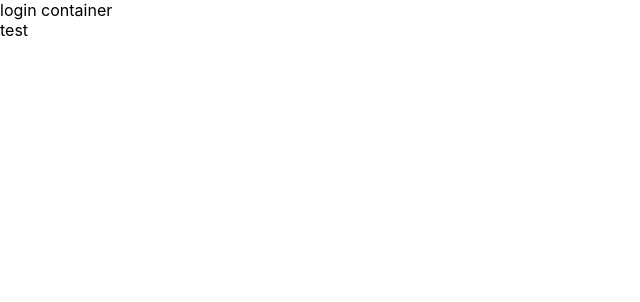
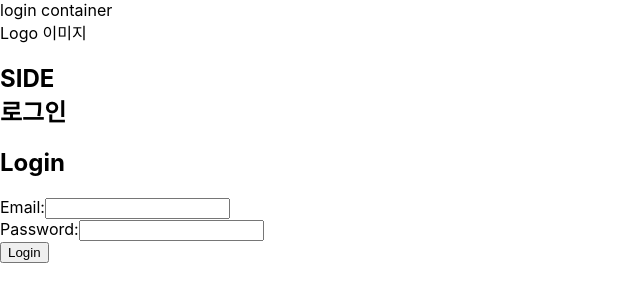
Before and after one commit to shoney921/side-client, a React (Create React App) app: page / in a window 1280 px wide. Shown: the top 302 px of the page, without its empty margins (0-640 px from the left). Built offline with nearby package versions, Linux system fonts and the light colour scheme.

Commit message:
로그인 폼 컨포넌트 추가

```diff
--- /dev/null
+++ b/src/pages/login/LoginContainer.scss
@@ -0,0 +1,11 @@
+#loginContainer {
+  height: 100% !important;
+  width: 100%;
+  .container-fluid {
+    height: 100% !important;
+    & > .row {
+      height: 100%;
+      align-items: center;
+    }
+  }
+}
--- a/src/pages/login/LoginContainer.tsx
+++ b/src/pages/login/LoginContainer.tsx
@@ -1,9 +1,16 @@
-import React from "react";
+import React, { useEffect } from "react";
 import { ReactElement } from "react";
 import { Container, Row } from "react-bootstrap";
 import { LoginSection } from "./component/LoginSection";
+import SessionService from "../../service/SessionService";
 
 export const LoginContainer: React.FC = (): ReactElement => {
+  const sessionService = new SessionService();
+
+  useEffect(() => {
+    sessionService.deleteSessionInfo();
+  }, []);
+
   return (
     <div id="loginContainer">
       login container
--- /dev/null
+++ b/src/pages/login/component/LoginForm.tsx
@@ -0,0 +1,83 @@
+import React, { useState } from "react";
+import axios from "axios";
+
+const LoginForm: React.FC = () => {
+  const [email, setEmail] = useState<string>("");
+  const [password, setPassword] = useState<string>("");
+  const [isValidEmail, setIsValidEmail] = useState<boolean>(true);
+  const [isValidPassword, setIsValidPassword] = useState<boolean>(true);
+
+  const validateEmail = (input: string) => {
+    // 간단한 이메일 형식의 정규표현식
+    const emailRegex = /^[^\s@]+@[^\s@]+\.[^\s@]+$/;
+    return emailRegex.test(input);
+  };
+
+  const validatePassword = (input: string) => {
+    return input.length >= 4;
+  };
+
+  const handleLogin = async () => {
+    // 간단한 클라이언트 측 유효성 검증
+    const isEmailValid = validateEmail(email);
+    const isPasswordValid = validatePassword(password);
+
+    setIsValidEmail(isEmailValid);
+    setIsValidPassword(isPasswordValid);
+
+    if (isEmailValid && isPasswordValid) {
+      try {
+        // API 호출 및 로그인 처리
+        const response = await axios.post("/api/login", { email, password });
+        console.log(response.data); // 로그인 성공 시 처리
+      } catch (error) {
+        console.error("로그인 실패:", error);
+      }
+    }
+  };
+
+  return (
+    <div>
+      <h2>Login</h2>
+      <form>
+        <label>
+          Email:
+          <input
+            type="text"
+            value={email}
+            onChange={(e) => {
+              setEmail(e.target.value);
+              setIsValidEmail(true); // 입력이 변경될 때마다 유효성 검증 초기화
+            }}
+          />
+          {!isValidEmail && (
+            <span style={{ color: "red" }}>올바른 이메일 형식이 아닙니다.</span>
+          )}
+        </label>
+        <br />
+        <label>
+          Password:
+          <input
+            type="password"
+            value={password}
+            onChange={(e) => {
+              setPassword(e.target.value);
+              setIsValidPassword(true); // 입력이 변경될 때마다 유효성 검증 초기화
+            }}
+          />
+          {!isValidPassword && (
+            <span style={{ color: "red" }}>
+              비밀번호는 4자리 이상이어야 합니다.
+            </span>
+          )}
+        </label>
+        <br />
+        <button type="button" onClick={handleLogin}>
+          Login
+        </button>
+      </form>
+    </div>
+  );
+};
+
+export default LoginForm;
--- a/src/pages/login/component/LoginSection.tsx
+++ b/src/pages/login/component/LoginSection.tsx
@@ -1,24 +1,32 @@
 import { ReactElement } from "react";
 import { Col, Container, Row } from "react-bootstrap";
+import LoginForm from "./LoginForm";
 
 export const LoginSection: React.FC = (): ReactElement => {
   return (
     <div id="loginSection">
       <Container>
-        {/* <Row>
+        <Row>
           <Col ClassName="loginContainer-col">
             <div id="LoginSectionTitle" className="LoginSection-title">
               <div id="logo" className="logo">
                 Logo 이미지
               </div>
-              <div>
-                <h2>SIDE</h2>
-                <h2>로그인</h2>
+              <div className="loginTitle">
+                <h2>
+                  <strong>SIDE</strong>
+                  <br />
+                  로그인
+                </h2>
               </div>
             </div>
+            <div id="LoginSectionForm" className="LoginSection-form">
+              <Row>
+                <LoginForm />
+              </Row>
+            </div>
           </Col>
-        </Row> */}
-        test
+        </Row>
       </Container>
     </div>
   );
--- /dev/null
+++ b/src/service/SessionService.tsx
@@ -0,0 +1,9 @@
+export default class SessionService {
+  public deleteSessionInfo = (): void => {
+    this.deleteSessionStorage();
+  };
+
+  private deleteSessionStorage = (): void => {
+    sessionStorage.clear();
+  };
+}
```
